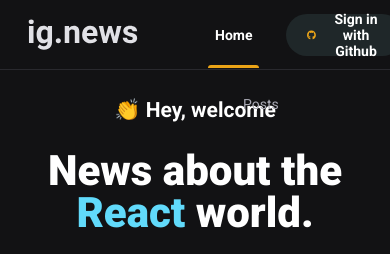
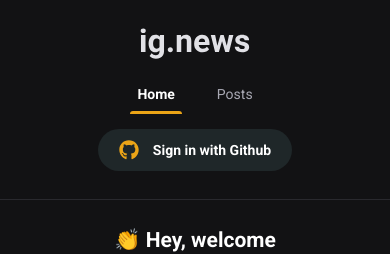
Before and after one commit to Gabrieloczust/next-ignews, a Next.js app: page / in a window 390 px wide. Shown: the top 254 px of the page. Built offline with nearby package versions, Linux system fonts and the light colour scheme.

Commit message:
# Component Header - styles mobile

```diff
--- a/src/components/Header/styles.module.scss
+++ b/src/components/Header/styles.module.scss
@@ -1,6 +1,10 @@
 .container {
   height: 5rem;
   border-bottom: 1px solid var(--gray-800);
+
+  @media(max-width: 780px) {
+    height: auto;
+  }
 }
 
 .content {
@@ -56,4 +60,23 @@
   button {
     margin-left: auto;
   }
+
+  @media(max-width: 780px) {
+    padding: 2rem;
+    flex-direction: column;
+    justify-content: center;
+    gap: 1rem;
+
+    nav {
+      margin: 0;
+
+      a {
+        line-height: 3rem;
+      }
+    }
+
+    button {
+      margin-left: 0;
+    }
+  }
 }
```
